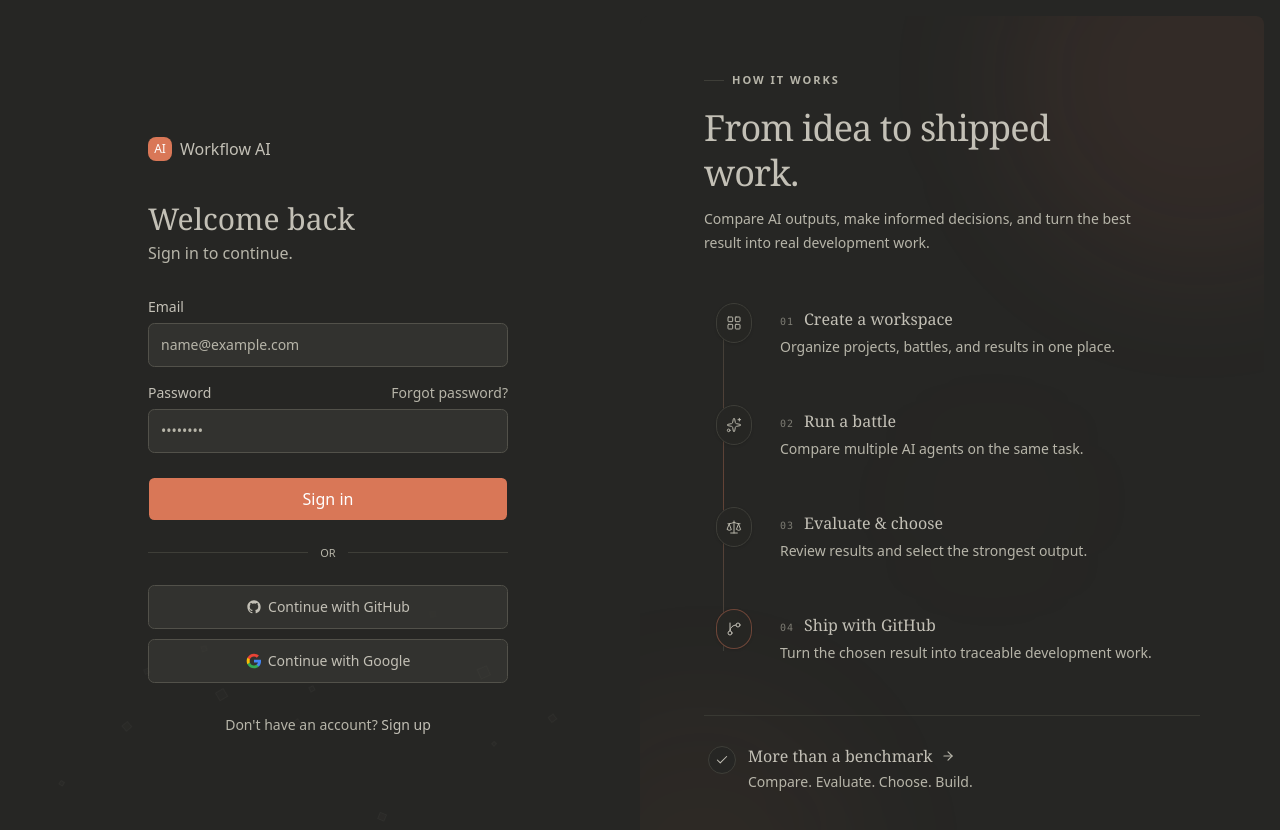
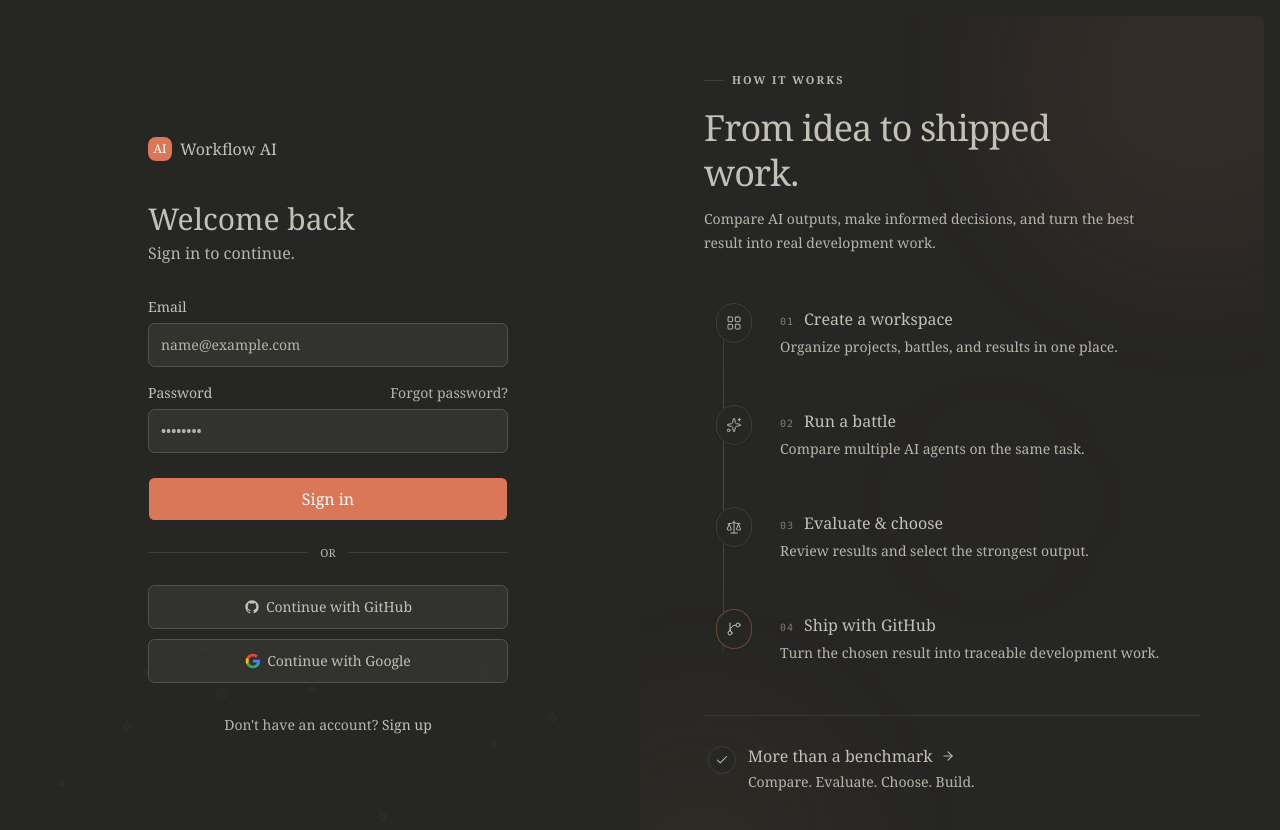
Before and after one commit to josevitor10975/workflow-ai, a Next.js app in the folder my-app/: page /login in a window 1280 px wide. Shown: the top 830 px of the page. Built offline with nearby package versions, Linux system fonts and the light colour scheme.

Commit message:
style(auth): align auth layout with serif typography

```diff
--- a/my-app/app/(auth)/layout.tsx
+++ b/my-app/app/(auth)/layout.tsx
@@ -7,7 +7,7 @@ export default function AuthLayout({
   children: React.ReactNode;
 }) {
   return (
-    <div className="min-h-screen w-full grid grid-cols-1 lg:grid-cols-2 font-sans antialiased p-2 sm:p-3 lg:p-4 bg-background">
+    <div className="min-h-screen w-full grid grid-cols-1 lg:grid-cols-2 font-serif antialiased p-2 sm:p-3 lg:p-4 bg-background">
       {/* Coluna Esquerda — form específico de cada rota */}
       <div className="relative isolate overflow-hidden bg-background text-foreground flex flex-col justify-center items-center p-6 sm:p-12 lg:p-16 order-1">
         <AuthParticles />
```
